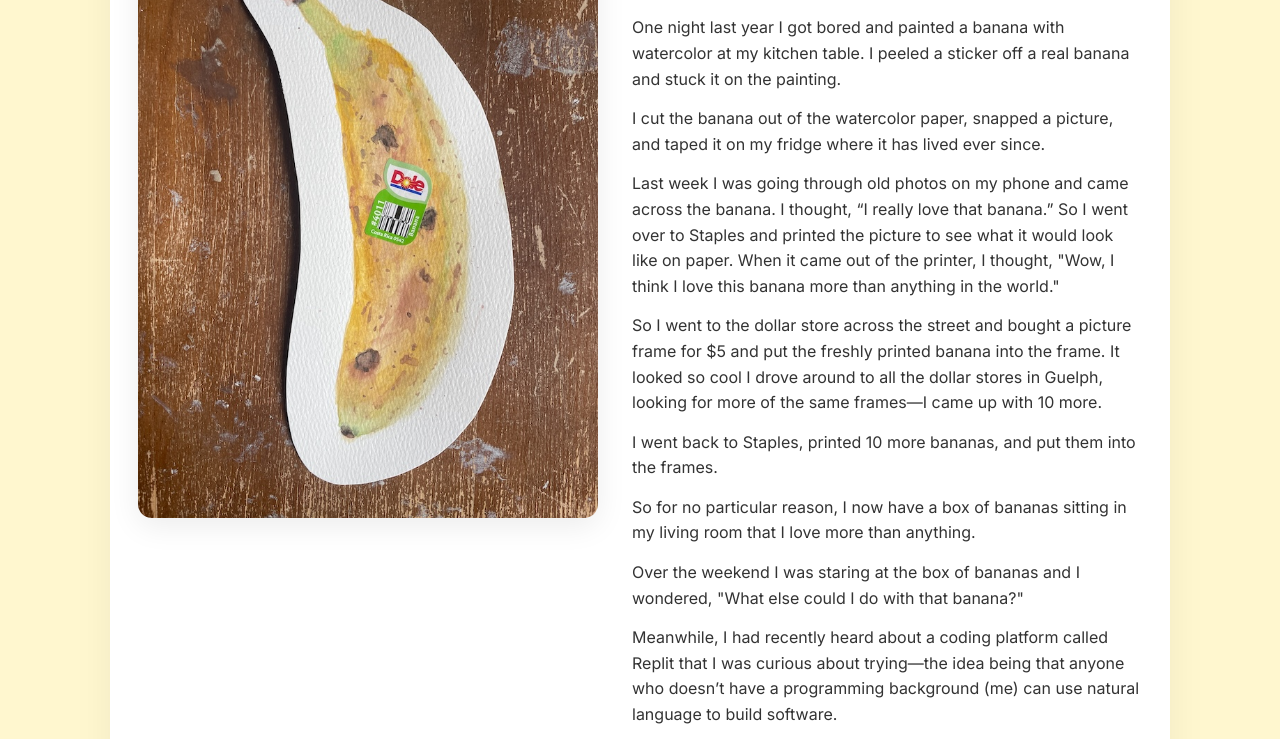
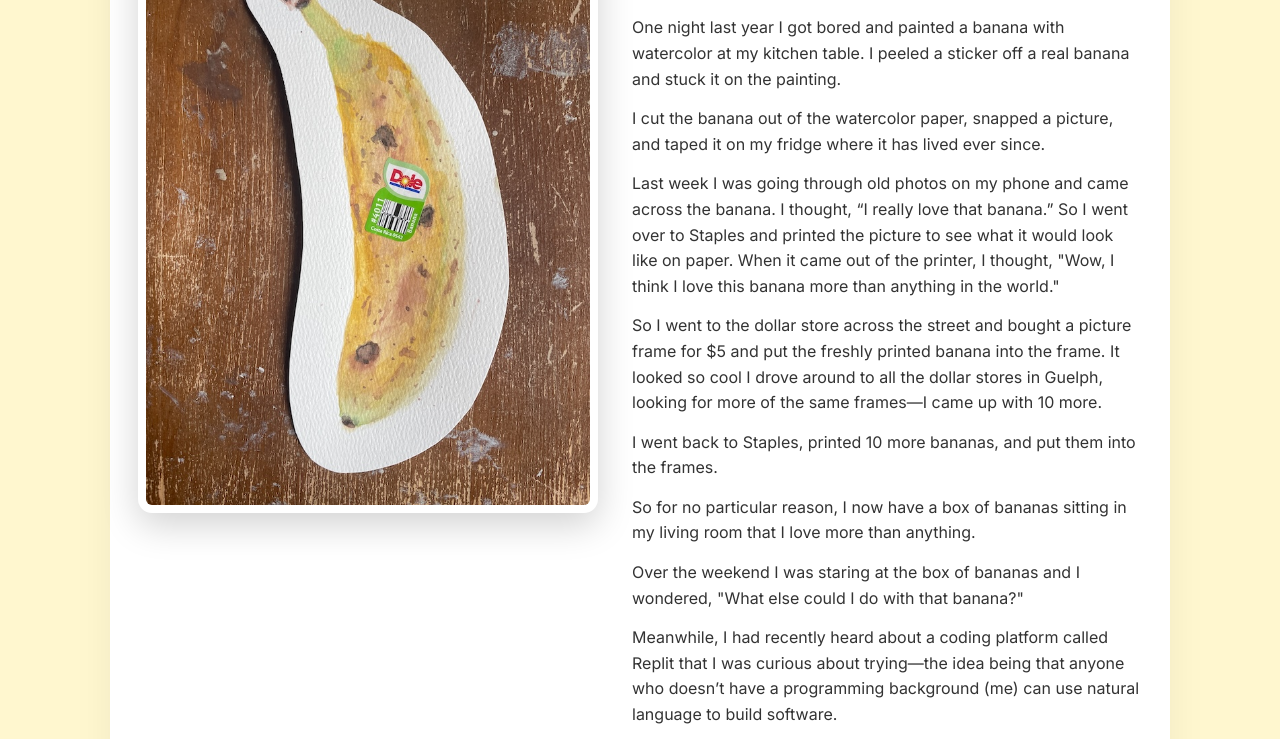
Before and after one commit to stkin1st/banana-portal, a plain HTML site: page static/story.html in a window 1280 px wide. Shown: the part 217-956 px from the top of the page. Drawn offline with Linux system fonts and the light colour scheme.

Commit message:
strong independent shadow for the story page line 121

```diff
--- a/static/story.html
+++ b/static/story.html
@@ -117,6 +117,23 @@
       box-shadow:0 8px 30px rgba(0,0,0,.08);
       margin:0 auto;
     }
+
+    /* Strong, independent shadow for the story image */
+    .story-photo{
+      display:block;
+      width:100%;
+      max-width:540px;
+      height:auto;
+      border-radius:14px;
+
+      /* “framed print” look */
+      background:#fff;
+      padding:8px;
+
+      /* real box-shadow (rectangular) */
+      box-shadow:0 12px 36px rgba(0,0,0,.18) !important;
+    }
+
     .copy h1{
       font-size:42px;
       line-height:1.1;
@@ -196,7 +213,7 @@
     </header>
 
     <section class="hero">
-      <img src="owens_banana.jpg" alt="Watercolor banana painting by Owen"/>
+      <img class="story-photo" src="owens_banana.jpg" alt="Watercolor banana painting by Owen" />
 
       <div class="copy">
         <h1>The Story</h1>
```
